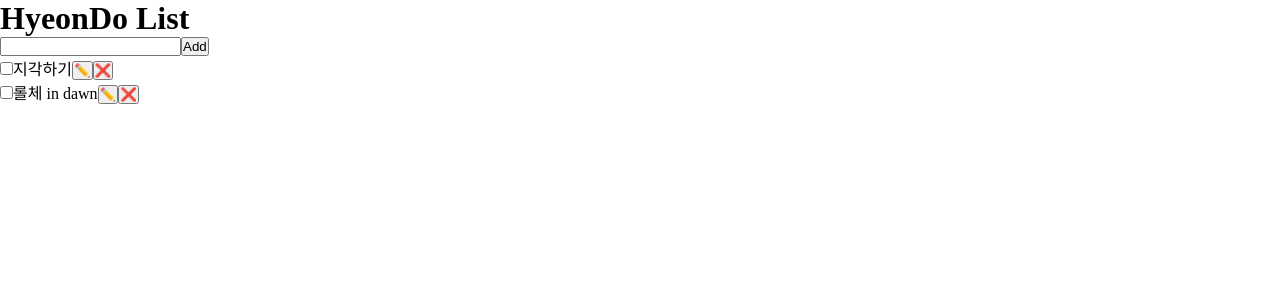
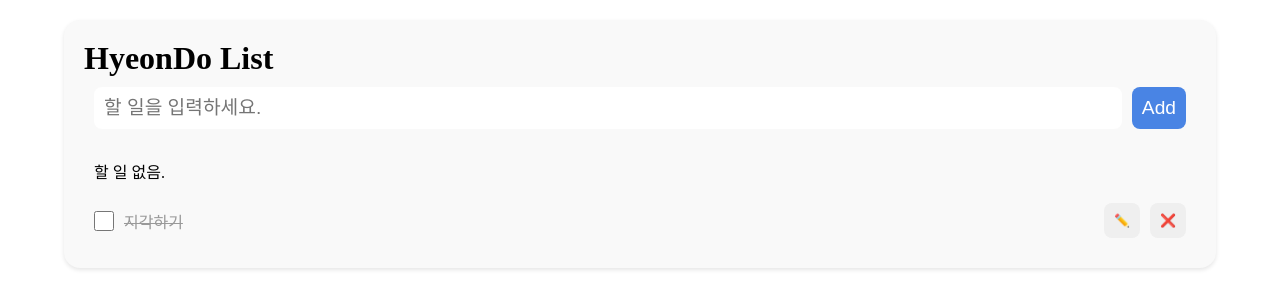
Before and after one commit to hJun-KR/Programming_Class, a React (Vite) app: page / in a window 1280 px wide. Shown: the top 308 px of the page. Built offline with nearby package versions, Linux system fonts and the light colour scheme.

Commit message:
style: todolist.css 추가

```diff
--- a/src/TodoListApp.jsx
+++ b/src/TodoListApp.jsx
@@ -1,28 +1,26 @@
 import React from 'react'
+import'./todolist.css'
 
 function TodoListApp() {
   return (
-  	<>
-			<h1>HyeonDo List</h1>
-			<form action="">
-				<input type="text" name="" id="" />
-				<button type="submit">Add</button>
+  	<div className='todo'>
+			<h1 className='todo__title'>HyeonDo List</h1>
+			<form className='todo__form'>
+				<input type="text" className='todo__input'  placeholder='할 일을 입력하세요.'/>
+				<button type="submit" className='todo__button todo__button--add'>Add</button>
 			</form>
-			<ul>
-				<li>
-					<input type="checkbox" id="chk-1" />
-					<label htmlFor="chk-1">지각하기</label>
-					<button type="button">✏️</button>
-					<button type="button">❌</button>
+			<ul className='todo__list'>
+				<li className='todo__item todo__item--empty'>
+					<p>할 일 없음.</p>
 				</li>
-				<li>
-					<input type="checkbox" id="" />
-					<label htmlFor="">롤체 in dawn</label>
-					<button type="button">✏️</button>
-					<button type="button">❌</button>
+				<li className='todo__item todo__item--complete'>
+					<input type="checkbox" id="chk-1" className='todo__check' />
+					<label htmlFor="chk-1" className='todo__label'>지각하기</label>
+					<button type="button" className='todo__button todo__button--edit'>✏️</button>
+					<button type="button" className='todo__button todo__button--delete'>❌</button>
 				</li>
 			</ul>
-    </>
+    </div>
 	)
 }
 
--- /dev/null
+++ b/src/todolist.css
@@ -0,0 +1,76 @@
+.todo {
+    /* width: 90%;
+    min-width: 400px; */
+    width: max(90%, 400px); /* 보통 : 90%, 최소 : 400px */
+    background-color: #f9f9f9;
+    margin: 20px auto;
+    padding: 20px;
+    border-radius: 16px;
+    box-shadow: 0 2px 4px rgba(0, 0, 0, 0.1); /* 0 : 가로, 2px : 세로, 4px : blur*/
+}
+
+.todo__title {
+    font-size: 2rem;
+}
+
+.todo__form {
+    margin-bottom: 10px;
+    padding: 10px;
+    display: flex;
+}
+
+.todo__input {
+    padding: 10px;
+    margin-right: 10px;
+    font-size: 1.2rem;
+    border: 1px #ccc;
+    border-radius: 8px;
+    flex: 1;
+}
+
+.todo__button {
+    padding: 10px;
+    border: none;
+    border-radius: 8px;
+    font-size: 1.2rem;
+    cursor: pointer;
+    color: #fff;
+}
+
+.todo__button--add {
+    background-color: #4984e4;
+}
+
+.todo__item {
+    display: flex;
+    align-items: center;
+    padding: 10px;
+}
+
+.todo__check {
+    width: 20px;
+    height: 20px;
+    cursor: pointer;
+    accent-color: #999; /* 체크했을 때 배경색, 눈에 안 띄게*/
+}
+
+.todo__label {
+    flex: 1;
+    margin-left: 10px;
+}
+
+.todo__button--edit,
+.todo__button--delete {
+    font-size: 0.8rem;
+    margin-left: 10px;
+}
+
+.todo__item--complete .todo__label{
+    text-decoration: line-through;
+    color: #999;
+}
+
+/*
+A > B : A 바로 아래 아래 자식 B
+A B : A 언젠가 자손 B
+*/
```
